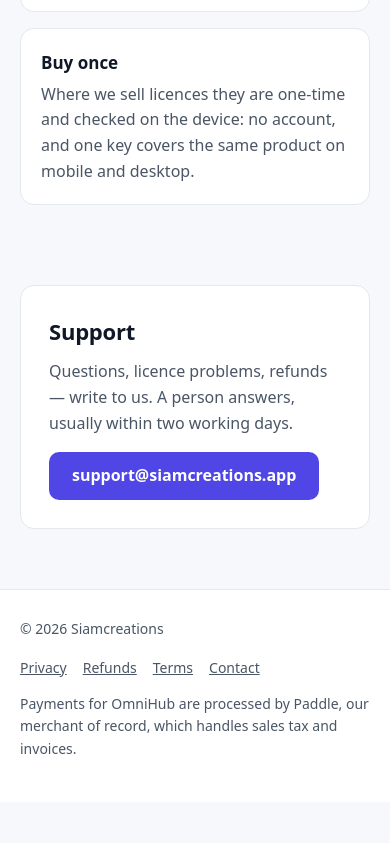
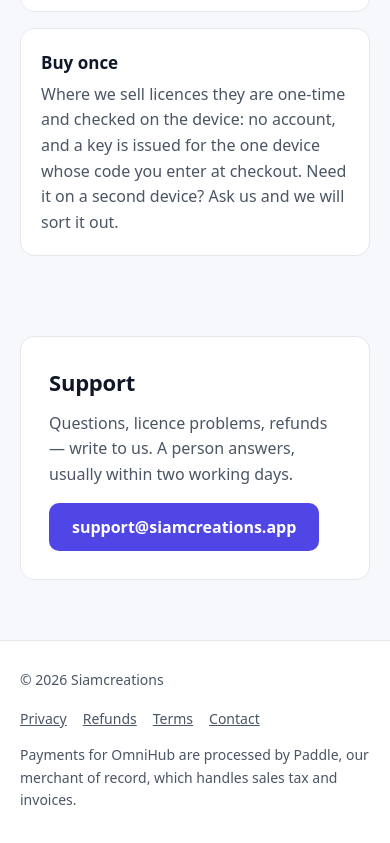
Before and after one commit to pnoch/siamcreations-site, a plain HTML site: page index.html in a window 390 px wide. Shown: the part 3262-4105 px from the top of the page. Before the commit the page ends 4064 px from the top, so only its background shows below. Drawn offline with Linux system fonts and the light colour scheme.

Commit message:
copy: a key is bound to one device, not to a product family
The company page said one key covers the same product on mobile and desktop,
which per-device licensing cannot do: each device has its own code and its
own key. The page now says what checkout actually asks for.

```diff
--- a/index.html
+++ b/index.html
@@ -270,8 +270,9 @@
             <h3>Buy once</h3>
             <p>
               Where we sell licences they are one-time and checked on the
-              device: no account, and one key covers the same product on mobile
-              and desktop.
+              device: no account, and a key is issued for the one device whose
+              code you enter at checkout. Need it on a second device? Ask us and
+              we will sort it out.
             </p>
           </article>
         </div>
```
